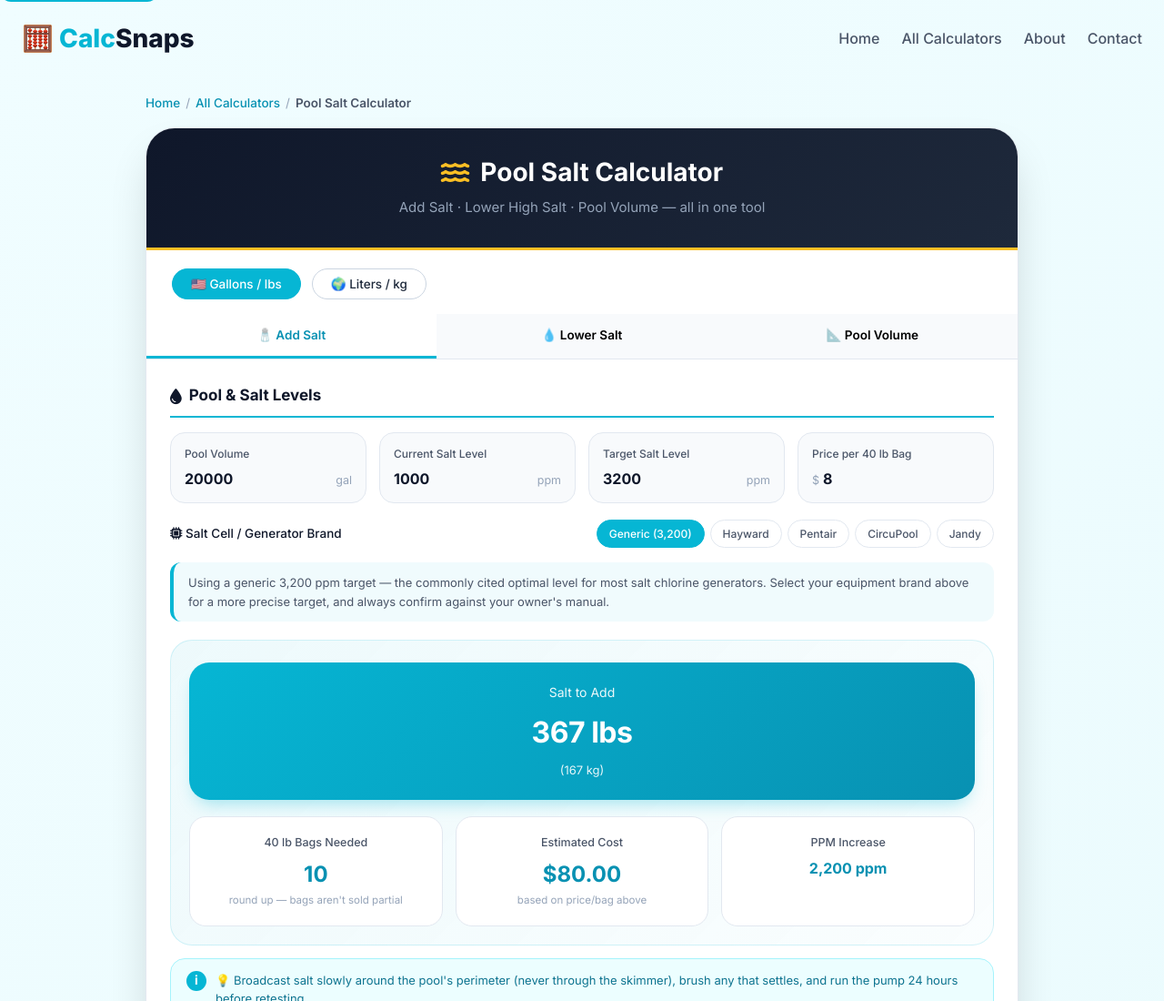
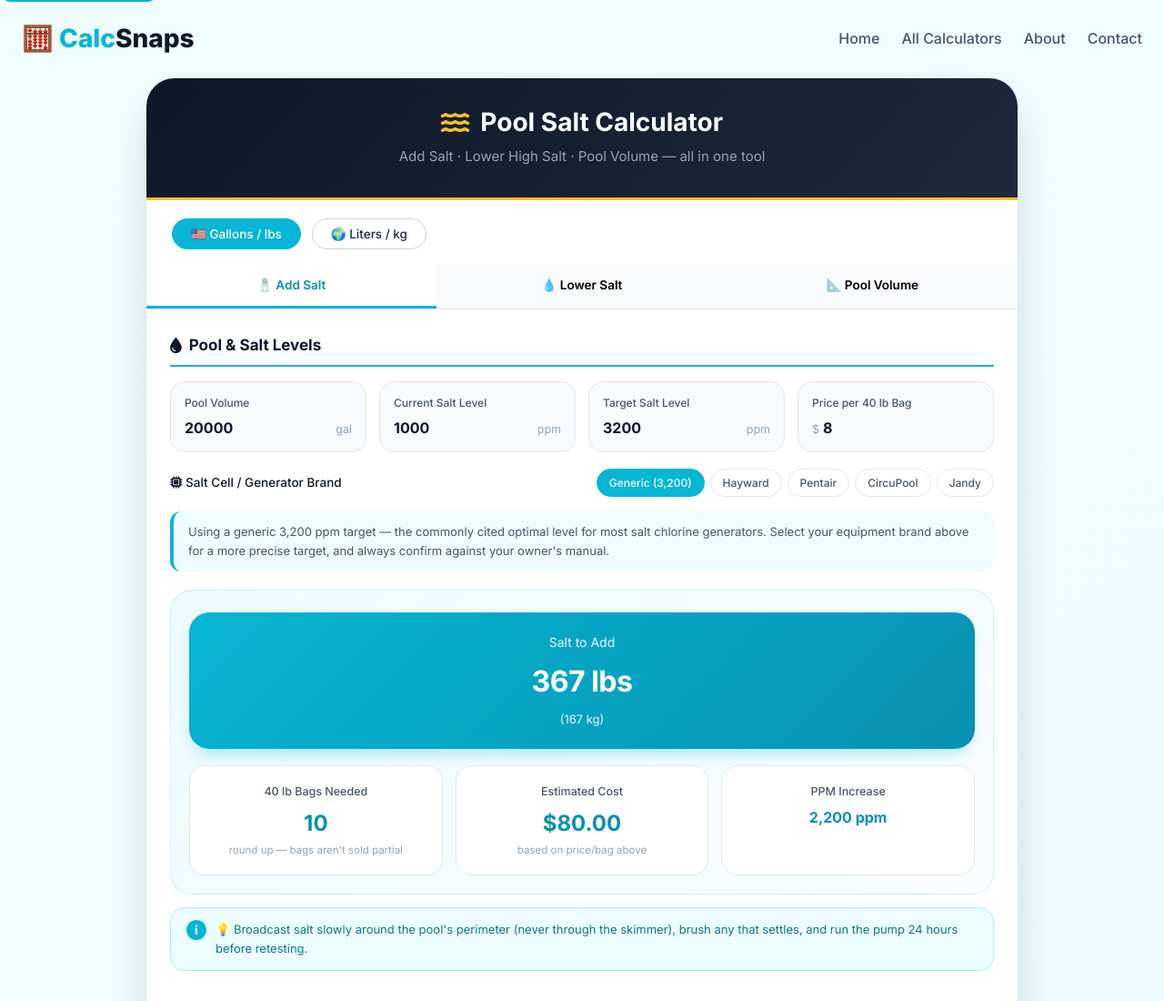
Before and after one commit to BuiltByAdil/Calcsnaps, a plain HTML site: page calculators/pool-salt-calculator/index.html in a window 1280 px wide. Shown: the top 1100 px of the page at 91% size. Drawn offline with nearby package versions, Linux system fonts and the light colour scheme.

Commit message:
Updated pool salt calculatot

```diff
--- a/calculators/pool-salt-calculator/index.html
+++ b/calculators/pool-salt-calculator/index.html
@@ -309,14 +309,6 @@
 
     <div class="container">
         <main id="main-content">
-
-            <nav class="breadcrumb-nav" aria-label="Breadcrumb">
-                <a href="/">Home</a>
-                <span class="sep" aria-hidden="true">/</span>
-                <a href="/all-calculators">All Calculators</a>
-                <span class="sep" aria-hidden="true">/</span>
-                <span class="current" aria-current="page">Pool Salt Calculator</span>
-            </nav>
 
             <!-- ===== CALCULATOR ===== -->
             <div class="calc-container" id="calculator-section">
```
